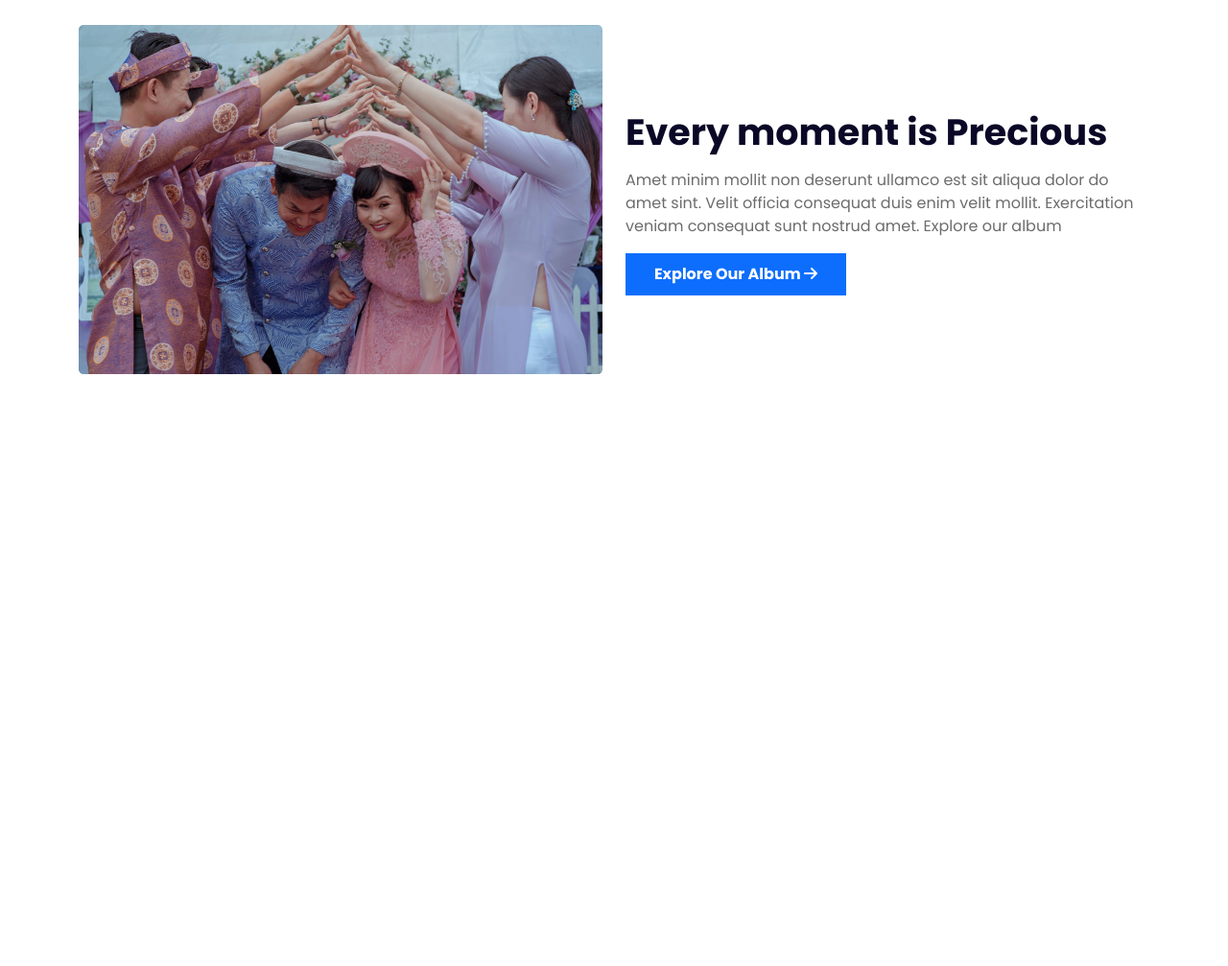
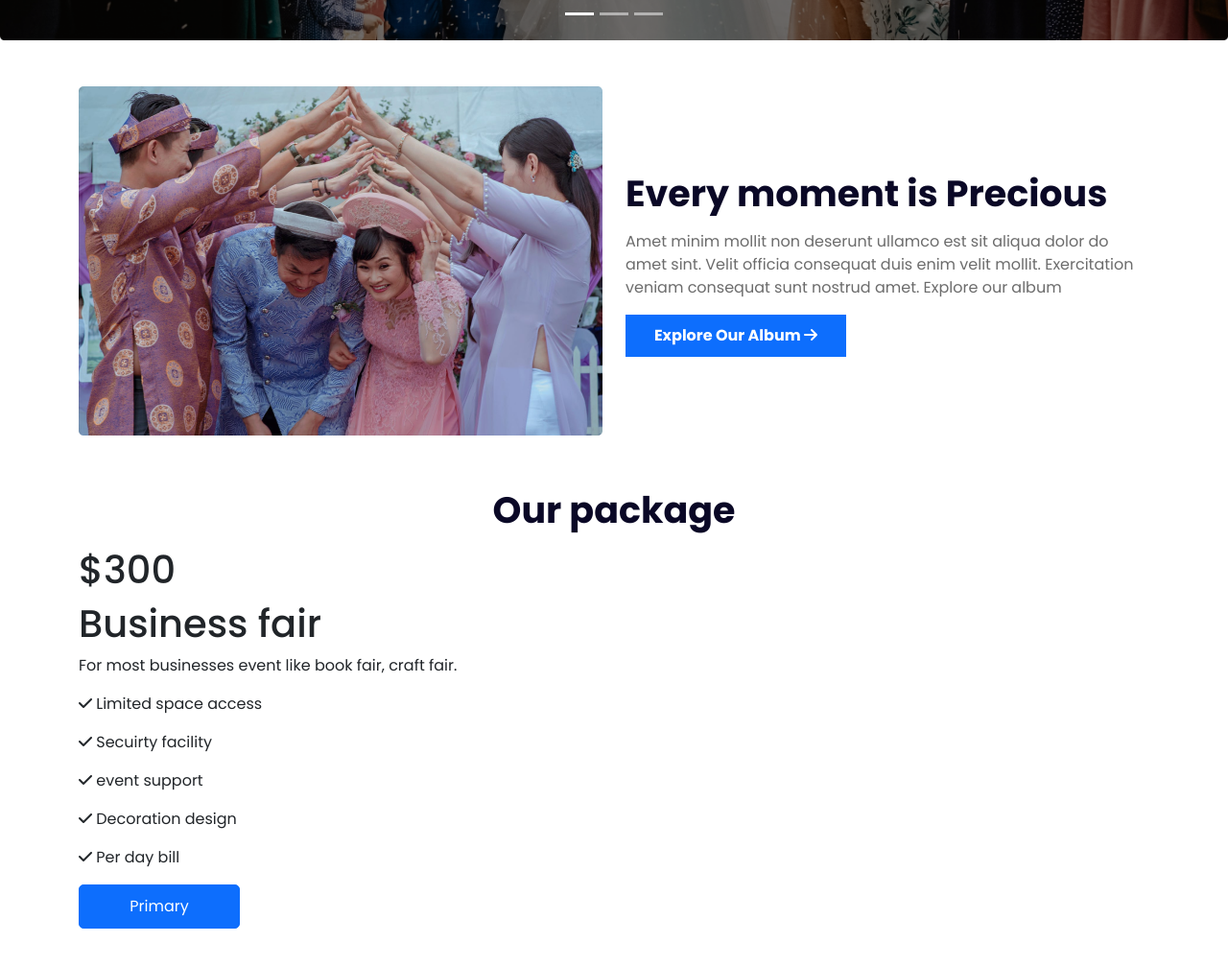
Before and after one commit to MahamudM90/Abacus-Convention-Center, a plain HTML site: page index.html in a window 1280 px wide. Shown: the part 613-1620 px from the top of the page at 96% size. Before the commit the page ends 1051 px from the top, so only its background shows below. Drawn offline with nearby package versions, Linux system fonts and the light colour scheme.

Commit message:
updated issues

```diff
--- a/index.html
+++ b/index.html
@@ -19,9 +19,9 @@
   <header>
     <!--Navbar Start-->
     <section class="container-fluid">
-    <nav class="navbar navbar-expand-lg bg-white p-3">
+    <nav class="navbar navbar-expand-lg bg-white p-5">
       <div class="container">
-        <a class="navbar-brand fw-bold header" href="#"> Abacus Convention Center</a>
+        <a class="navbar-brand fw-bold header " href="#"> Abacus Convention Center</a>
         <button class="navbar-toggler" type="button" data-bs-toggle="collapse" data-bs-target="#navbarSupportedContent" aria-controls="navbarSupportedContent" aria-expanded="false" aria-label="Toggle navigation">
           <span class="navbar-toggler-icon"></span>
         </button>
@@ -56,7 +56,7 @@
         <div class="carousel-item active">
           <img src="assets/images/banner.png" class="d-block w-100" alt="...">
           <div class="carousel-caption d-none d-md-block mx-auto mb-3">
-            <h5 class="fw-bold fs-1">The perfect venue for your next event</h5>
+            <h5 class="fw-bold fs-1 ">The perfect venue for your next event</h5>
             <p>Amet minim mollit non deserunt ullamco est sit aliqua dolor do amet sint. Velit officia consequat duis enim velit</p>
             <button type="button" class="btn btn-primary border border-0 bg-white text-primary"> Buy Now </button>
           </div>
@@ -112,6 +112,22 @@
     </div>
   </section>
     <!-- Every Moment end-->
+    <!--Our Packages Start-->
+    <section class="container my-5">
+      <h1 class="h text-center">Our package</h1>
+      <h1>$300</h1>
+      <h1>Business fair</h1>
+      <p>For most businesses event
+        like book fair, craft fair.</p>
+        <p><i class="fa-solid fa-check"></i> Limited space access </p>
+        <p><i class="fa-solid fa-check"></i> Secuirty facility </p>
+        <p><i class="fa-solid fa-check"></i> event support </p>
+        <p><i class="fa-solid fa-check"></i> Decoration design </p>
+        <p><i class="fa-solid fa-check"></i> Per day bill </p>
+        <button type="button" class="btn btn-primary">Primary</button>
+    </section>
+    <!--Our Packages End-->
+
 
   </main>
   <!--Main Section End-->
```
Also changed, not shown: assets/css/style.css (line endings or trailing spaces).
